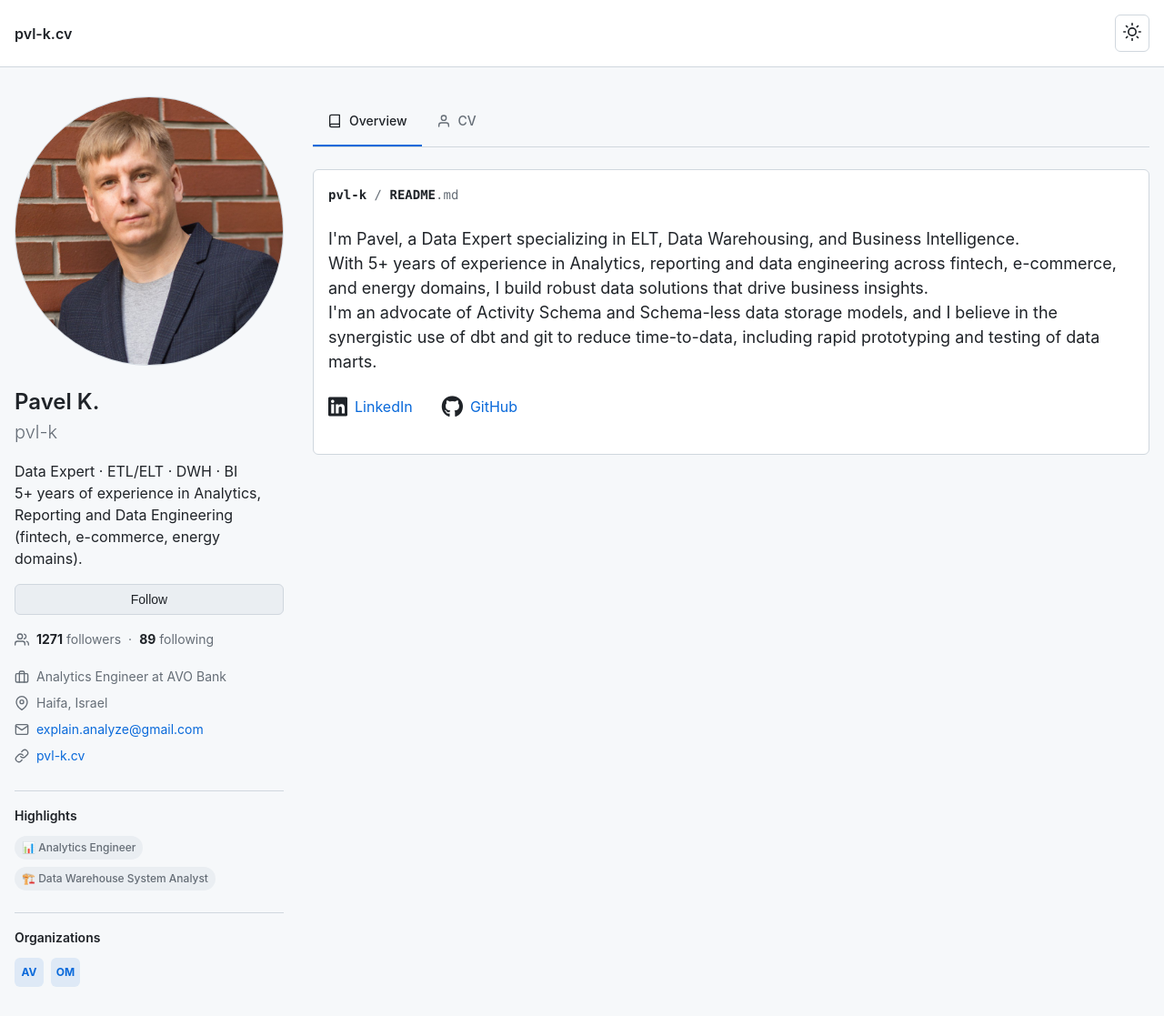
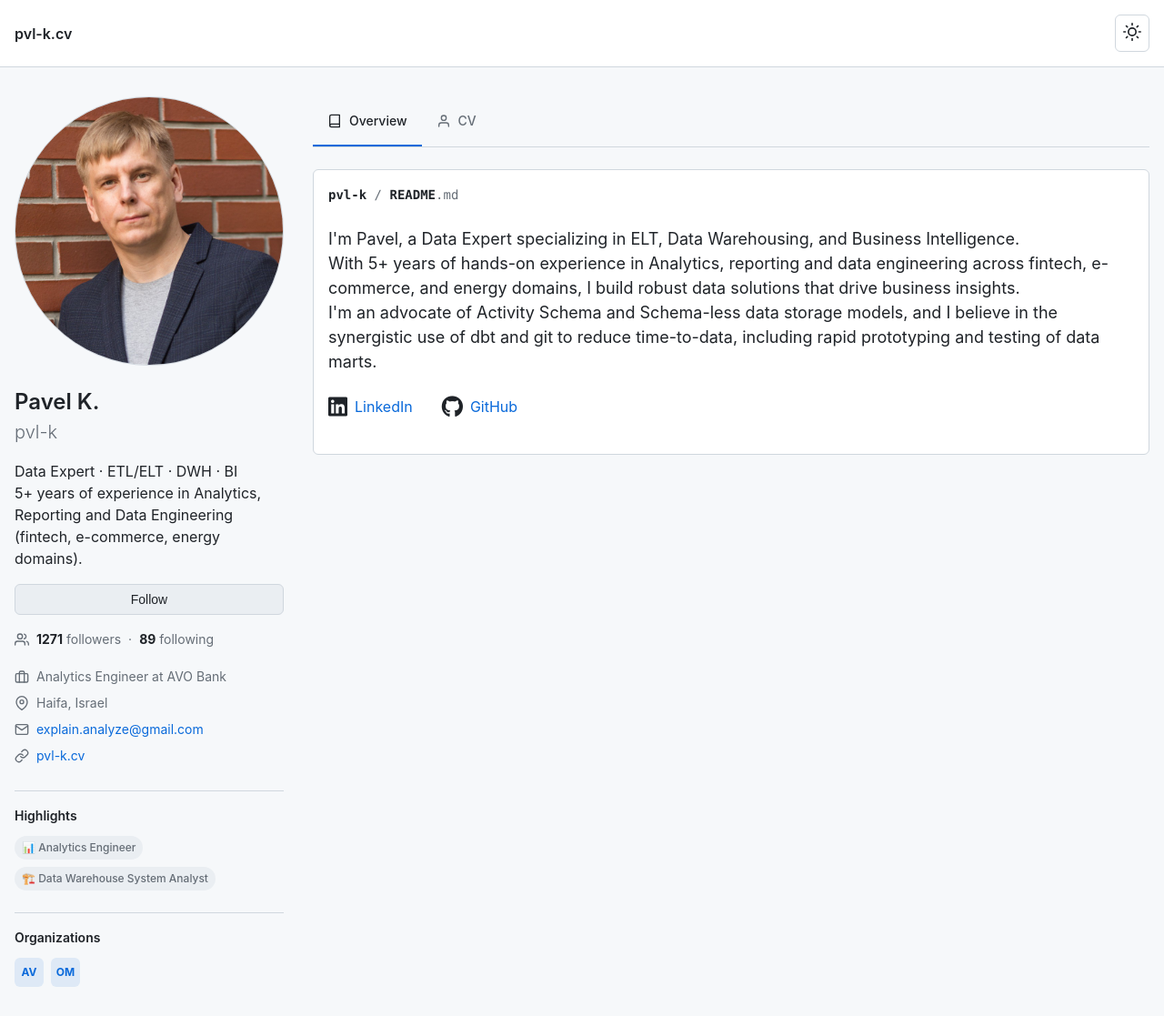
Before and after one commit to pvl-k/pvl-k.github.io, a Jekyll site: the page built from index.html, in a window 1280 px wide. Shown: the whole page at 91% size. Built offline with Jekyll 4.4.1, drawn with Linux system fonts in a browser that asks for light colours.

Commit message:
update experience description in overview

```diff
--- a/_data/overview.yml
+++ b/_data/overview.yml
@@ -1,7 +1,7 @@
 intro:
   text: |
     I'm Pavel, a Data Expert specializing in ELT, Data Warehousing, and Business Intelligence.
-    With 5+ years of experience in Analytics, reporting and data engineering across fintech, e-commerce, and energy domains, I build robust data solutions that drive business insights.
+    With 5+ years of hands-on experience in Analytics, reporting and data engineering across fintech, e-commerce, and energy domains, I build robust data solutions that drive business insights.
     I'm an advocate of Activity Schema and Schema-less data storage models, and I believe in the synergistic use of dbt and git to reduce time-to-data, including rapid prototyping and testing of data marts.
 
 online:
```
